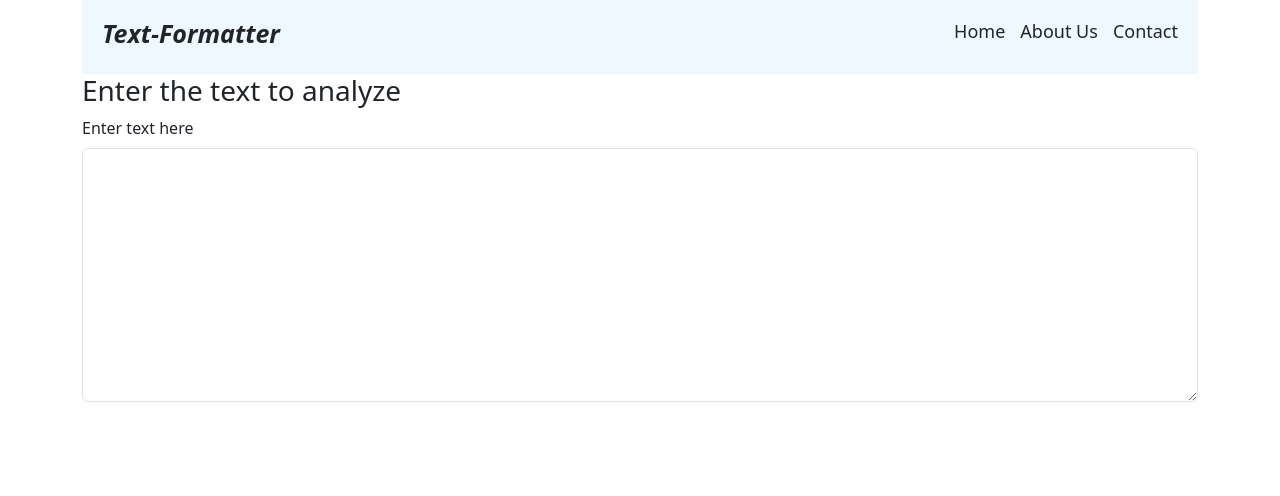
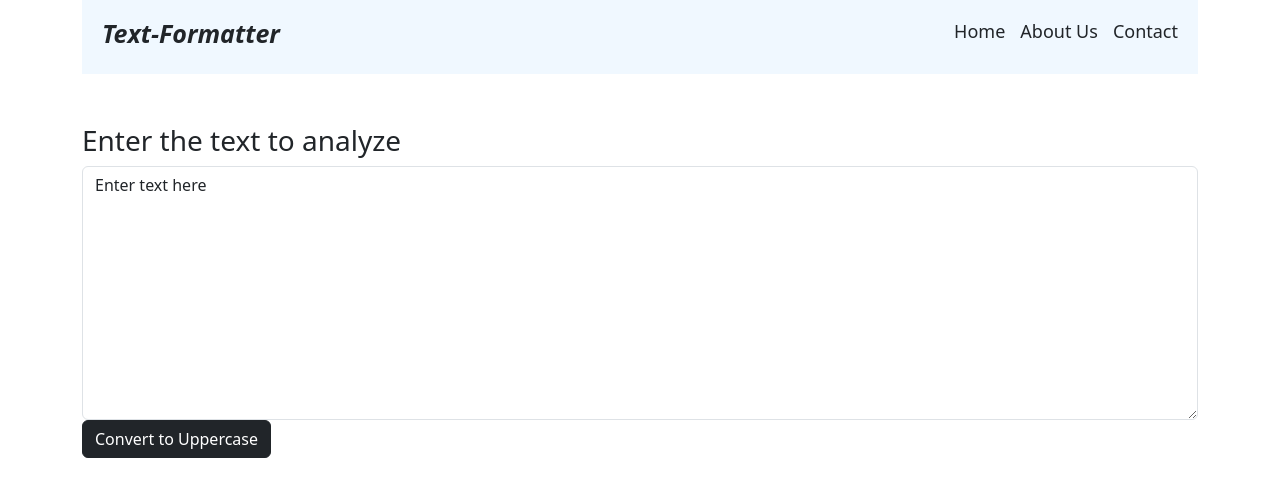
Before and after one commit to MansiRK/Text-formatter, a React (Create React App) app: page / in a window 1280 px wide. Shown: the top 496 px of the page. Built offline with nearby package versions, Linux system fonts and the light colour scheme.

Commit message:
Added convert to uppercase

```diff
--- a/src/components/Form.css
+++ b/src/components/Form.css
@@ -1,12 +1,3 @@
-/* .form{
-    margin-top:15%;
-    margin-left: 30%;
-
+.form{
+    margin-top: 50px;
 }
-
-.form-label{
-    font-size: 20px;
-    text-align: justify;
-    text-decoration: underline;
-    display: block;
-} */
--- a/src/components/Form.js
+++ b/src/components/Form.js
@@ -1,12 +1,31 @@
+import "./Form.css"
+import React, {useState} from "react"
 
-import "./Form.css"
 
-function Form(props) {
+function Form(props){
+    // Array destructuring syntax
+    // text = "new text"; Wrong way to change the state
+    // setText("new text"); Correct way to change the state
+
+    const handleUpperCase = () => {
+        console.log("You clicked uppercase button" + text)
+        let newText = text.toUpperCase()
+        setText(newText)
+    }
+
+    const handleOnChange = (event) => {
+        console.log("You click handle on change")
+        // Updating text
+        setText(event.target.value)
+    }
+
+  const [text, setText] = useState("Enter text here");
+
   return (
-    <div className='form mb-3'>
-        <h3>{props.heading}</h3>
-      <label htmlFor="myBox" className='form-label'>Enter text here</label>
-      <textarea name="textBox" className="form-control" cols="60" rows="10"></textarea>
+    <div className="form mb-3">
+      <h3>{props.heading} </h3>
+      <textarea className="form-control" name="textBox" value={text} onChange={handleOnChange} cols="60" rows="10"></textarea>
+      <button className="btn btn-dark" onClick={handleUpperCase}>Convert to Uppercase</button>
     </div>
   )
 }
```
